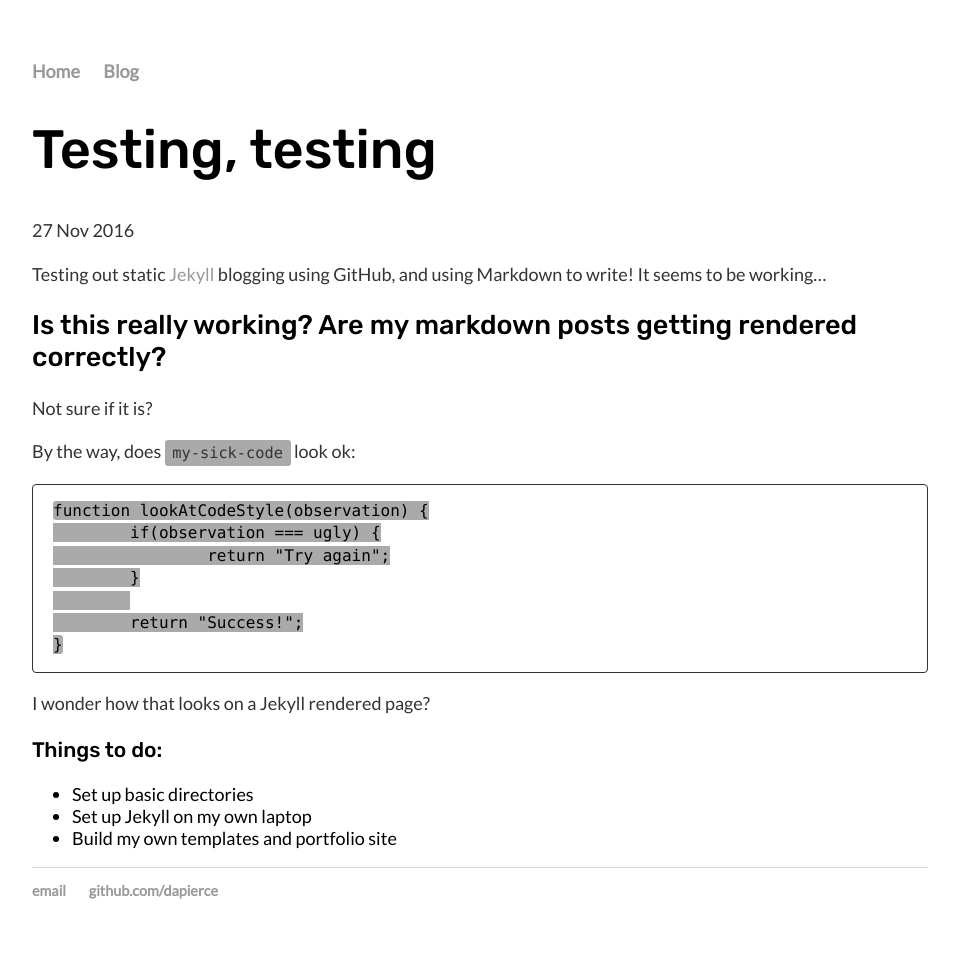
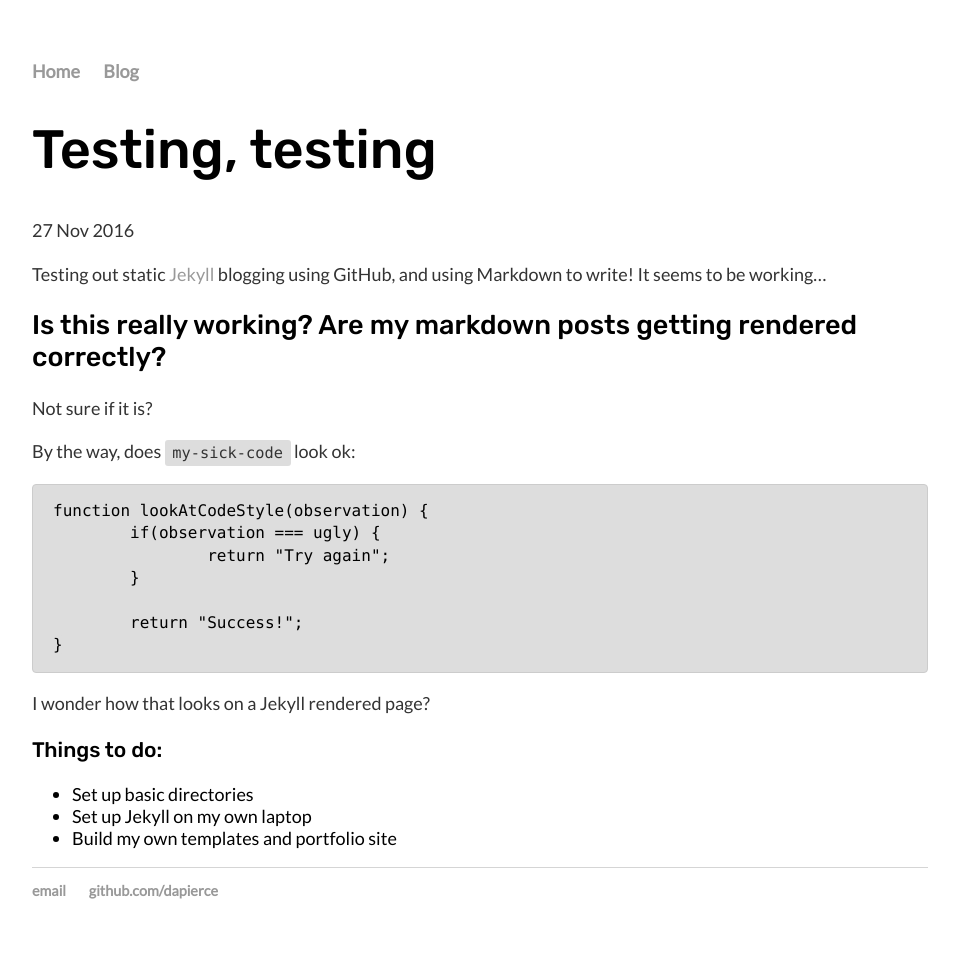
Before and after one commit to dapierce/dapierce.github.io-archive, a Jekyll site: the page built from _posts/2016-11-27-testing.md, in a window 1280 px wide. Shown: the whole page, without its empty margins (160-1119 px from the left). Built offline with Jekyll 4.4.1, drawn with Linux system fonts in a browser that asks for light colours.

Commit message:
Update main.css

```diff
--- a/css/main.css
+++ b/css/main.css
@@ -61,7 +61,7 @@ code {
   font-size: 85%;
   /*color: #bf616a;*/
   /*background: darken(#261e16, 7.5%);*/
-  background-color: #aaa;
+  background-color: #ddd;
   border-radius: 3px;
 }
 pre {
@@ -74,7 +74,8 @@ pre {
   white-space: pre-wrap;
   word-break: break-all;
   word-wrap: break-word;
-  border: #333 1px solid;
+  background-color: #ddd;
+  border: #ccc 1px solid;
 /*  background-color: #f9f9f9;*/
 }
 pre code {
```
